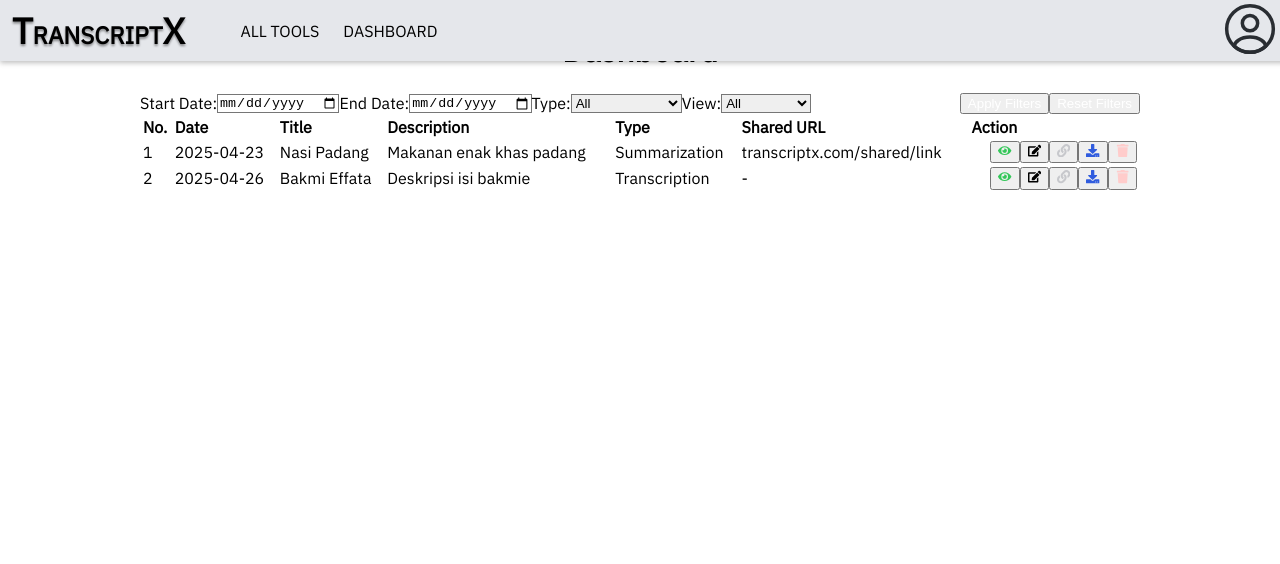
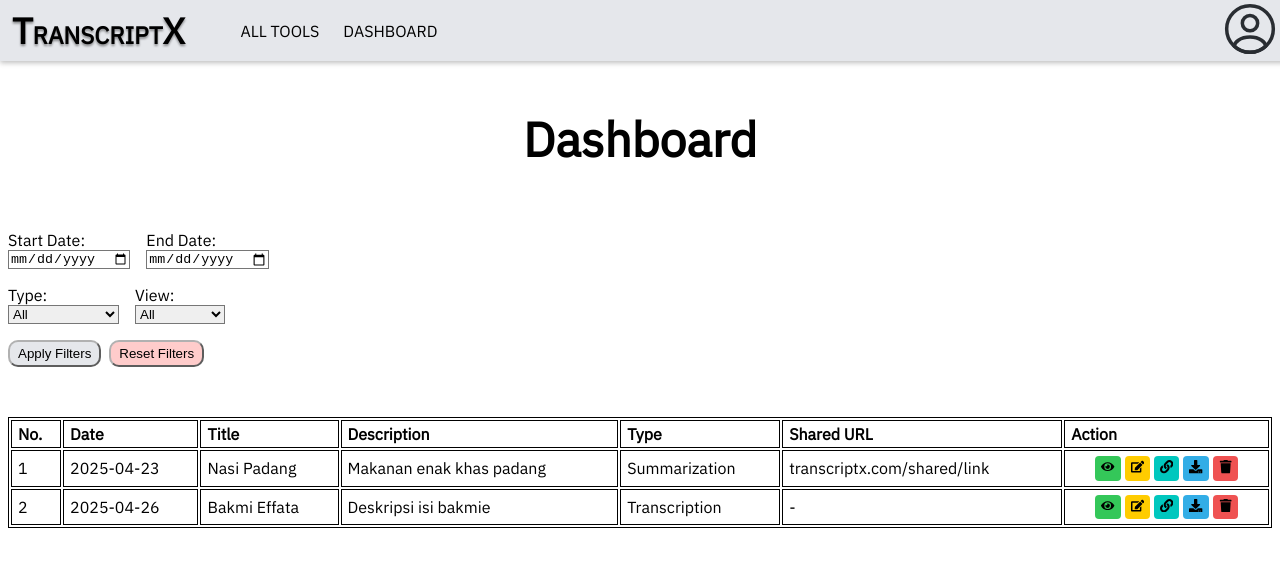
Before and after one commit to TranscriptX/FE, a React (Vite) app: page /Dashboard in a window 1280 px wide. Shown: the top 564 px of the page. Built offline with nearby package versions, Linux system fonts and the light colour scheme; no server answers.

Commit message:
Full Design Overhaul on Dashboard Page

```diff
--- a/src/pages/Dashboard/Dashboard.tsx
+++ b/src/pages/Dashboard/Dashboard.tsx
@@ -3,6 +3,7 @@ import { useNavigate } from "react-router-dom";
 import { FaEye, FaEdit, FaLink, FaDownload, FaTrash } from "react-icons/fa";
 import Navbar from "../../components/Navbar";
 import checkSign from "../../assets/check-sign.svg";
+import Copy from "../../assets/copy.svg"
 
 const Dashboard = () => {
   const navigate = useNavigate();
@@ -113,6 +114,8 @@ const Dashboard = () => {
     setViewFilter("All");
   };
 
+  const styleTable = "border border-black px-[6px] py-[3px]";
+
   return (
     <>
       <Navbar currentPage="Dashboard" />
@@ -123,8 +126,9 @@ const Dashboard = () => {
           <div className="fixed inset-0 flex justify-center items-center opacity-70 z-49 bg-color_primary min-w-screen min-h-screen"></div>
           <div className="bg-pop p-8 rounded-lg shadow-lg min-w-[400px] text-center z-51 relative flex flex-col items-center shadow-[3px_8px_10px_rgba(0,0,0,0.25)]">
             <h2 className="text-xl font-bold mb-0">Successfully Created Share Link</h2>
-            <img src={checkSign} alt="check" className="size-[96px]" />
+            <img src={checkSign} alt="check" className="size-[96px] mb-[12px]" />
 
+            <div className="flex flex-row items-center">
               {/* Textbox for the link */}
               <textarea
                 value="transcriptx/shared/123"  // Link yang akan ditampilkan
@@ -144,10 +148,12 @@ const Dashboard = () => {
                       alert("Failed to copy link. Please try again."); // Menangani error jika gagal
                     });
                 }}
-              className="py-2 px-6 bg-ijo text-black rounded-md hover:bg-blue-600 transition-all duration-300 ease-in-out shadow-[0_2px_3px_rgba(0,0,0,0.25)] cursor-pointer"
+                className="py-2 px-6 bg-white border-l-2 border-r-0 border-t-0 border-b-0 text-black rounded-md hover:bg-blue-600 transition-all duration-300 ease-in-out cursor-pointer"
               >
-              Copy Link
+                <img src={Copy} alt="copy" className="size-[14px]" />
               </button>
+            </div>
+
 
             <p>____________________________________________</p>
             <button
@@ -163,8 +169,8 @@ const Dashboard = () => {
       {/* Modal Delete */}
       {showDeleteModal && (
         <div className="fixed inset-0 flex justify-center items-center min-w-screen min-h-screen z-48">
-          <div className="fixed inset-0 opacity-70 z-49 bg-color_primary"></div>
-          <div className="bg-pop p-8 rounded-lg shadow-lg min-w-[400px] text-center z-51 relative flex flex-col items-center">
+          <div className="fixed inset-0 flex justify-center items-center opacity-70 z-49 bg-color_primary min-w-screen min-h-screen"></div>
+          <div className="bg-pop p-8 rounded-lg shadow-lg min-w-[400px] text-center z-51 relative flex flex-col items-center shadow-[3px_8px_10px_rgba(0,0,0,0.25)]">
             <h2 className="text-xl font-bold mb-0 text-red-600">Are you sure?</h2>
             <img src={checkSign} alt="check" className="size-[96px]" />
             <p className="break-all max-w-[300px] text-center mb-4 mt-2 text-gray-700">
@@ -173,16 +179,16 @@ const Dashboard = () => {
               This action cannot be undone.
             </p>
             <p>____________________________________________</p>
-            <div className="flex justify-end space-x-4 mt-4">
+            <div className="flex flex-row justify-end space-x-[8px] mb-[16px]">
               <button
                 onClick={() => setShowDeleteModal(false)}
-                className="bg-gray-300 text-black font-bold px-5 py-2 rounded hover:bg-gray-400 shadow"
+                className="bg-grey text-black font-bold px-[12px] py-[4px] rounded-[4px] border-grey hover:bg-dark_grey cursor-pointer"
               >
                 Cancel
               </button>
               <button
                 onClick={confirmDelete}
-                className="bg-red-600 text-white font-bold px-5 py-2 rounded hover:bg-red-700 shadow"
+                className="bg-[red] text-white font-bold px-[12px] py-[4px] rounded-[4px] border-[red] hover:bg-darker_red cursor-pointer"
               >
                 Delete
               </button>
@@ -192,14 +198,13 @@ const Dashboard = () => {
       )}
 
       {/* Main Content */}
-      <div className="bg-gray-100 min-h-screen flex flex-col items-center py-6 px-4 sm:px-6 lg:px-8">
-        <div className="bg-white p-6 rounded-lg shadow-lg w-full max-w-[1000px]">
-          <h1 className="text-3xl font-bold text-center mb-6">Dashboard</h1>
-
+      <div className="bg-white min-h-screen flex flex-col justify-start">
+        <h1 className="text-[48px] text-center font-bold text-center mb-[60px] mt-[100px]">Dashboard</h1>
+        <div className="bg-white w-full max-w-[2000px]">
           {/* Filter Section */}
-          <div className="flex flex-wrap justify-between mb-6 gap-4">
-            <div className="flex flex-wrap gap-4">
-              <div className="flex items-center gap-2">
+          <div className="flex flex-col justify-between mb-[50px] gap-[16px]">
+            <div className="flex flex-row gap-[16px]">
+              <div className="flex flex-col items-start gap-2">
                 <label className="font-semibold">Start Date:</label>
                 <input
                   type="date"
@@ -208,7 +213,7 @@ const Dashboard = () => {
                   className="p-2 border border-gray-300 rounded-md"
                 />
               </div>
-              <div className="flex items-center gap-2">
+              <div className="flex flex-col items-start gap-2">
                 <label className="font-semibold">End Date:</label>
                 <input
                   type="date"
@@ -217,7 +222,10 @@ const Dashboard = () => {
                   className="p-2 border border-gray-300 rounded-md"
                 />
               </div>
-              <div className="flex items-center gap-2">
+            </div>
+
+            <div className="flex flex-row gap-[16px]">
+                <div className="flex flex-col items-start">
                   <label className="font-semibold">Type:</label>
                   <select
                     value={typeFilter}
@@ -229,7 +237,7 @@ const Dashboard = () => {
                     <option value="Transcription">Transcription</option>
                   </select>
                 </div>
-              <div className="flex items-center gap-2">
+                <div className="flex flex-col items-start">
                   <label className="font-semibold">View:</label>
                   <select
                     value={viewFilter}
@@ -242,16 +250,18 @@ const Dashboard = () => {
                   </select>
                 </div>
             </div>
-            <div className="flex items-center gap-2">
+
+
+            <div className="flex items-center gap-[8px]">
               <button
                 onClick={handleApplyFilters}
-                className="py-2 px-4 bg-blue-600 text-white rounded hover:bg-blue-700"
+                className="py-[4px] px-[8px] bg-color_secondary rounded-[10px] border-dark_grey text-black rounded hover:bg-dark_grey cursor-pointer hover:text-white"
               >
                 Apply Filters
               </button>
               <button
                 onClick={resetFilters}
-                className="py-2 px-4 bg-gray-400 text-white rounded hover:bg-gray-500"
+                className="py-[4px] px-[8px] bg-light_red rounded-[10px] border-dark_grey text-black rounded hover:bg-dark_red cursor-pointer hover:text-white"
               >
                 Reset Filters
               </button>
@@ -260,33 +270,33 @@ const Dashboard = () => {
 
           {/* Table */}
           <div className="overflow-x-auto">
-            <table className="min-w-full text-sm text-left text-gray-500 table-fixed">
+            <table className="min-w-full text-sm text-left border border-black table-fixed">
               <thead>
                 <tr>
-                  <th className="px-6 py-3">No.</th>
-                  <th className="px-6 py-3">Date</th>
-                  <th className="px-6 py-3">Title</th>
-                  <th className="px-6 py-3">Description</th>
-                  <th className="px-6 py-3">Type</th>
-                  <th className="px-6 py-3">Shared URL</th>
-                  <th className="px-6 py-3">Action</th>
+                  <th className={styleTable}>No.</th>
+                  <th className={styleTable}>Date</th>
+                  <th className={styleTable}>Title</th>
+                  <th className={styleTable}>Description</th>
+                  <th className={styleTable}>Type</th>
+                  <th className={styleTable}>Shared URL</th>
+                  <th className={styleTable}>Action</th>
                 </tr>
               </thead>
               <tbody>
                 {workspaceList.map((workspace, index) => (
                   <tr key={workspace.id}>
-                    <td className="px-6 py-3">{index + 1}</td>
-                    <td className="px-6 py-3">{workspace.date}</td>
-                    <td className="px-6 py-3">{workspace.title}</td>
-                    <td className="px-6 py-3">{workspace.description}</td>
-                    <td className="px-6 py-3">{workspace.type}</td>
-                    <td className="px-6 py-3">{workspace.sharedUrl || "-"}</td>
-                    <td className="px-6 py-3 flex justify-end space-x-2">
-                      <button onClick={() => handleViewWorkspace(workspace.id)} className="text-ijo"><FaEye /></button>
-                      <button onClick={() => handleEditWorkspace(workspace.id)} className="text-kuning"><FaEdit /></button>
-                      <button onClick={handleShare} className="text-grey"><FaLink /></button>
-                      <button onClick={() => handleExport(workspace.id)} className="text-biru"><FaDownload /></button>
-                      <button onClick={() => handleDelete(workspace.id)} className="text-light_red"><FaTrash /></button>
+                    <td className={styleTable}>{index + 1}</td>
+                    <td className={styleTable}>{workspace.date}</td>
+                    <td className={styleTable}>{workspace.title}</td>
+                    <td className={styleTable}>{workspace.description}</td>
+                    <td className={styleTable}>{workspace.type}</td>
+                    <td className={styleTable}>{workspace.sharedUrl || "-"}</td>
+                    <td className="border border-black px-[6px] py-[5px] flex justify-center space-x-[4px]">
+                      <button onClick={() => handleViewWorkspace(workspace.id)} className="text-black bg-ijo border-none rounded-[4px] cursor-pointer py-[4px]"><FaEye /></button>
+                      <button onClick={() => handleEditWorkspace(workspace.id)} className="text-black bg-kuning border-none rounded-[4px] cursor-pointer py-[4px]"><FaEdit /></button>
+                      <button onClick={handleShare} className="text-black bg-minty border-none rounded-[4px] cursor-pointer py-[4px]"><FaLink /></button>
+                      <button onClick={() => handleExport(workspace.id)} className="text-black bg-biru_muda border-none rounded-[4px] cursor-pointer py-[4px]"><FaDownload /></button>
+                      <button onClick={() => handleDelete(workspace.id)} className="text-black bg-dark_red border-none rounded-[4px] cursor-pointer py-[4px]"><FaTrash /></button>
                     </td>
                   </tr>
                 ))}
--- a/src/pages/Menu/AudioVideoTranscription.tsx
+++ b/src/pages/Menu/AudioVideoTranscription.tsx
@@ -135,7 +135,7 @@ const AudioVideoTranscription = () => {
         </div>
       )}
 
-      <div className="bg-white min-h-screen flex items-center justify-center py-6 px-4 sm:px-6 lg:px-8">
+      <div className="bg-white min-h-screen flex justify-center items-center">
         <div className="bg-white p-[60px] rounded-lg shadow-lg w-full max-w-[450px]">
           <h1 className="text-[36px] font-bold text-center mb-auto">Audio/Video Transcription</h1>
 
--- a/src/pages/Menu/DocumentSummarizer.tsx
+++ b/src/pages/Menu/DocumentSummarizer.tsx
@@ -64,7 +64,7 @@ const DocumentSummarizer = () => {
           <div className="fixed inset-0 flex justify-center items-center opacity-70 z-49 bg-color_primary min-w-screen min-h-screen"></div>
           <div className="bg-pop p-8 rounded-lg shadow-lg min-w-[400px] text-center z-51 relative flex flex-col items-center shadow-[3px_8px_10px_rgba(0,0,0,0.25)]">
             <h2 className="text-xl font-bold mb-0">Successfully Created Share Link</h2>
-            <img src={checkSign} alt="check" className="size-[96px]  mb-[12px]" />
+            <img src={checkSign} alt="check" className="size-[96px] mb-[12px]" />
 
             <div className="flex flex-row items-center">
               {/* Textbox for the link */}
@@ -104,7 +104,7 @@ const DocumentSummarizer = () => {
         </div>
       )}
 
-      <div className="bg-gray-100 min-h-screen flex items-start justify-center py-6 px-4 sm:px-6 lg:px-8">
+      <div className="bg-white min-h-screen flex justify-center items-center">
         <div className="bg-white p-6 rounded-lg shadow-lg w-full max-w-[400px] mt-4">
           <h1 className="text-3xl font-bold text-center mb-1">Document Summarizer</h1>
 
```
Also changed, not shown: src/index.css (+7 -0 lines), src/pages/Dashboard/EditWorkspace.tsx (+27 -25 lines), src/pages/Dashboard/ExportWorkspace.tsx (+18 -13 lines), src/pages/Dashboard/ViewWorkspace.tsx (+40 -33 lines). Lines whose indentation alone changed are shown as unchanged.
